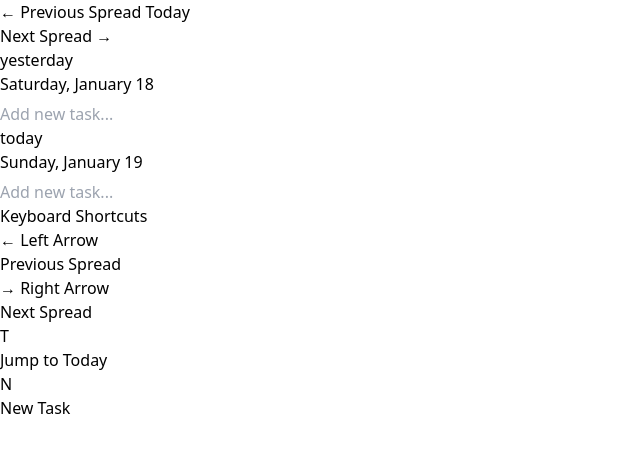
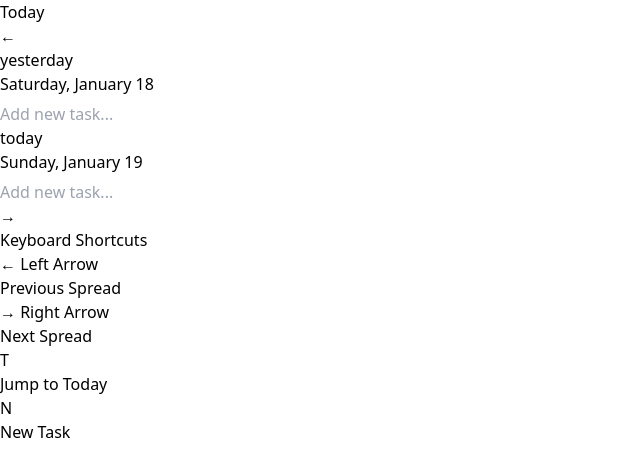
Before and after one commit to narthur/later, a SvelteKit app: page / in a window 1280 px wide. Shown: the top 476 px of the page, without its empty margins (0-640 px from the left). Built offline with nearby package versions, Linux system fonts and the light colour scheme; some icons are missing.

Commit message:
Update +page.svelte

```diff
--- a/src/routes/+page.svelte
+++ b/src/routes/+page.svelte
@@ -85,7 +85,7 @@
 			e.preventDefault(); // Prevent 'n' from being typed into the input
 			// Find all new task inputs and focus the first visible one
 			const inputs = document.querySelectorAll<HTMLInputElement>('.new-task-input');
-      inputs.forEach(input => {
+			inputs.forEach((input) => {
 				// Check if the input is visible by checking if any parent has display: none
 				if (input.offsetParent !== null) {
 					input.focus();
@@ -97,14 +97,7 @@
 
 <div class="min-h-screen bg-amber-100 p-8">
 	<div class="mx-auto max-w-4xl">
-		<div class="mb-4 flex justify-between">
-			<div class="flex gap-2">
-				<button
-					onclick={() => turnPage('backward')}
-					class="rounded bg-amber-200 px-4 py-2 transition-colors hover:bg-amber-300"
-				>
-					← Previous Spread
-				</button>
+		<div class="mb-4 flex justify-center">
 			<button
 				onclick={jumpToToday}
 				class="rounded bg-amber-300 px-4 py-2 font-medium transition-colors hover:bg-amber-400"
@@ -112,16 +105,18 @@
 				Today
 			</button>
 		</div>
+
+		<div class="relative">
 			<button
-				onclick={() => turnPage('forward')}
-				class="rounded bg-amber-200 px-4 py-2 transition-colors hover:bg-amber-300"
+				onclick={() => turnPage('backward')}
+				class="absolute -left-16 top-24 rounded bg-amber-200 px-3 py-2 transition-colors hover:bg-amber-300"
+				title="Previous Spread"
 			>
-				Next Spread →
+				←
 			</button>
-		</div>
 
-		<div class="overflow-hidden rounded-lg bg-white shadow-lg">
-			<div class="flex border-b">
+			<div class="flex min-h-[32rem] w-full overflow-hidden rounded-lg bg-white shadow-lg">
+				<div class="flex w-full border-b">
 					<div class="w-1/2 border-r">
 						{#key currentSpread.leftDate}
 							<NotebookPage
@@ -147,13 +142,26 @@
 				</div>
 			</div>
 
-    <div class="mt-8 mx-auto max-w-lg text-center text-sm text-gray-600">
-      <h3 class="font-medium mb-2">Keyboard Shortcuts</h3>
+			<button
+				onclick={() => turnPage('forward')}
+				class="absolute -right-16 top-24 rounded bg-amber-200 px-3 py-2 transition-colors hover:bg-amber-300"
+				title="Next Spread"
+			>
+				→
+			</button>
+		</div>
+
+		<div class="mx-auto mt-8 max-w-lg text-center text-sm text-gray-600">
+			<h3 class="mb-2 font-medium">Keyboard Shortcuts</h3>
 			<div class="grid grid-cols-2 gap-2">
-        <div>← Left Arrow</div><div>Previous Spread</div>
-        <div>→ Right Arrow</div><div>Next Spread</div>
-        <div>T</div><div>Jump to Today</div>
-        <div>N</div><div>New Task</div>
+				<div>← Left Arrow</div>
+				<div>Previous Spread</div>
+				<div>→ Right Arrow</div>
+				<div>Next Spread</div>
+				<div>T</div>
+				<div>Jump to Today</div>
+				<div>N</div>
+				<div>New Task</div>
 			</div>
 		</div>
 	</div>
```
Lines whose indentation alone changed are shown as unchanged.
